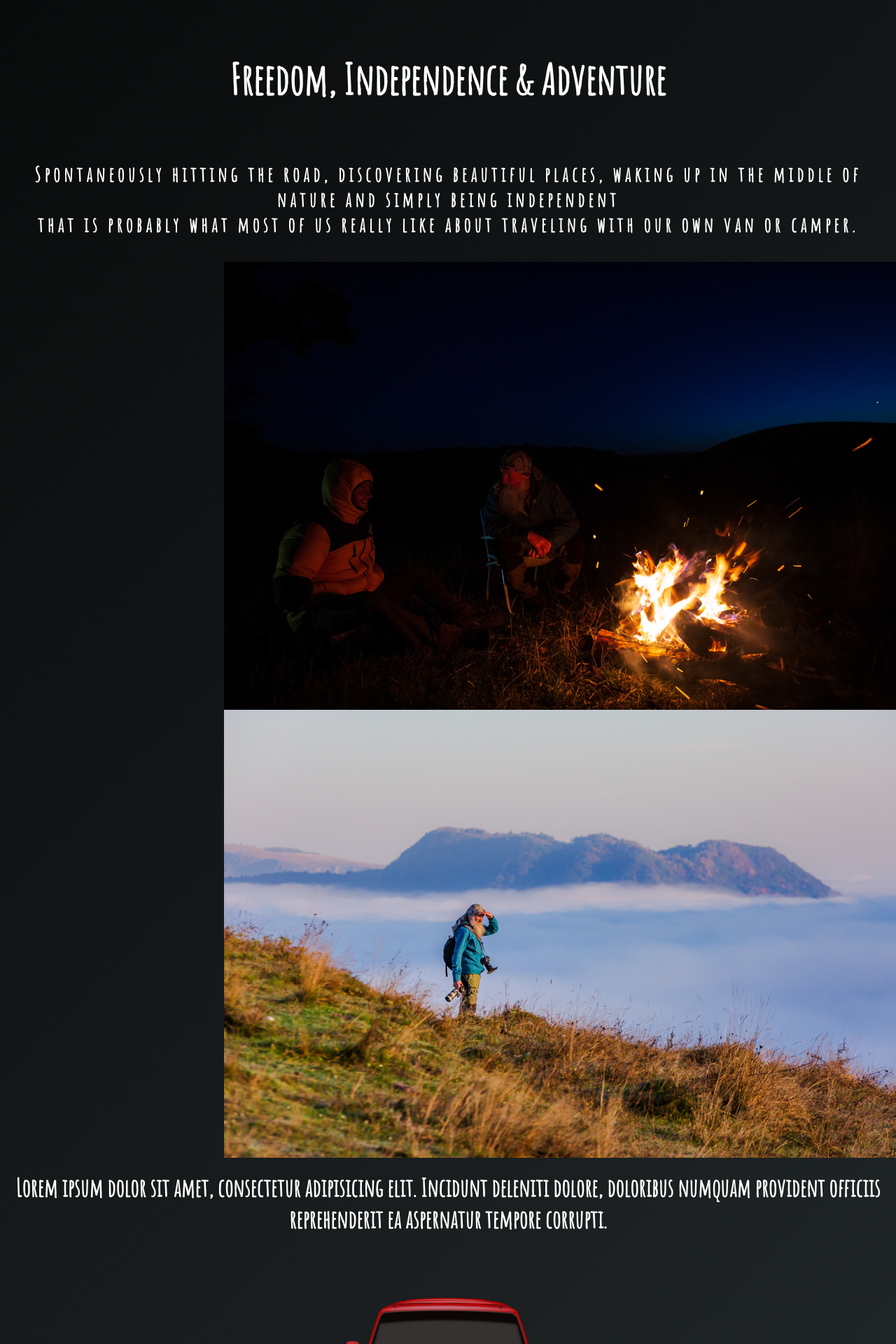
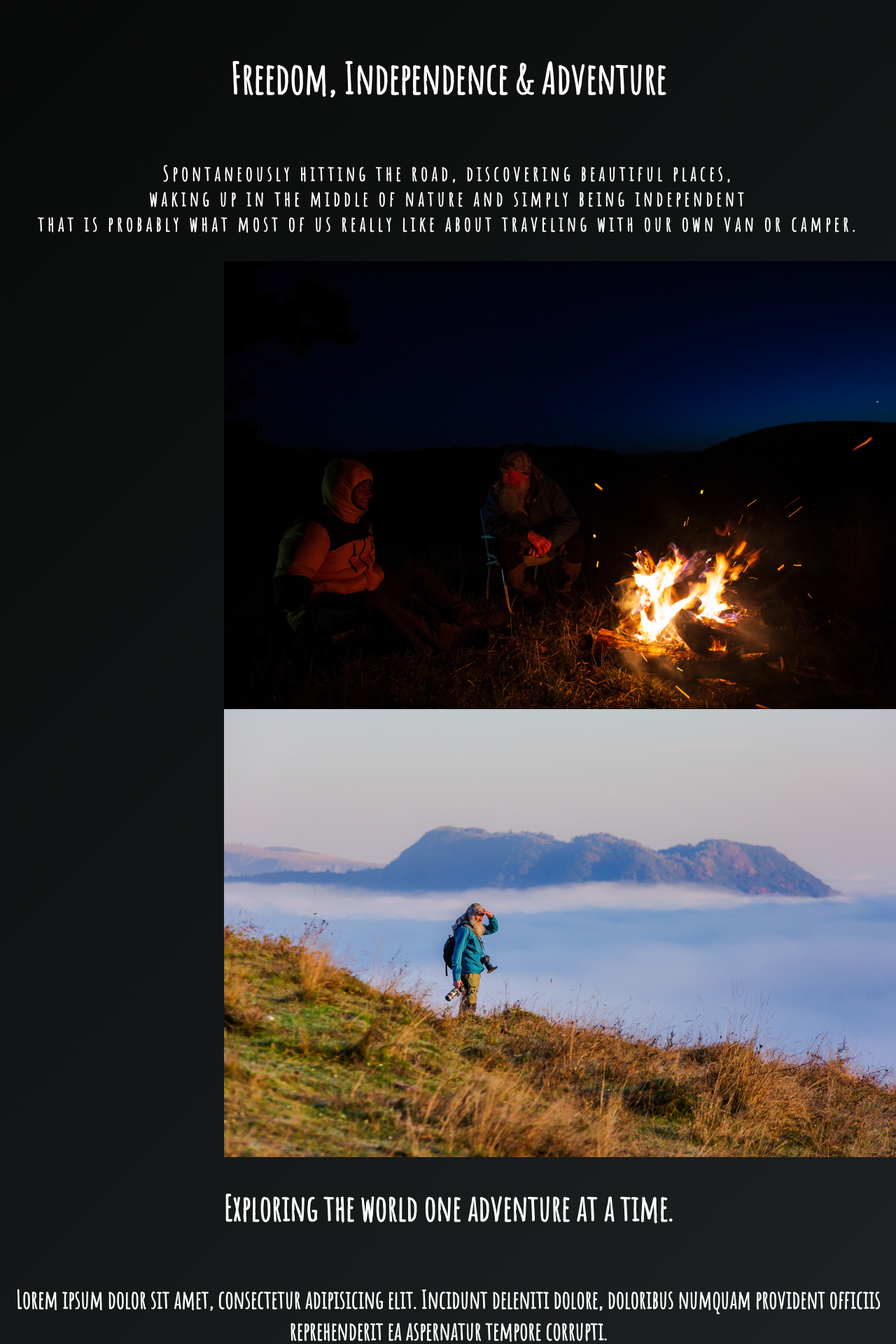
Before and after one commit to raulgruics/Mammut-campervan, a PHP site: page /Blog.html in a window 1280 px wide. Shown: the part 3480-5400 px from the top of the page at 70% size. Run offline with PHP 8.4, Linux system fonts and the light colour scheme; some libraries are stand-ins or nearby versions; some web fonts are replaced.

Commit message:
updating blog page

```diff
--- a/Blog.css
+++ b/Blog.css
@@ -87,15 +87,6 @@ nav {
   padding: 25em 0;
   box-shadow: 0 0 10px 5px;
 }
-/*Lines ===================*/
-.lines{
-  display: flex;
-  justify-content: center;
-  width: 1563px;
-  height:1px;
-  background: #fff;
-}
-
 /* Middle sections starts here =================
 ====================================*/
 
@@ -273,6 +264,12 @@ nav {
   padding: 10px;
   letter-spacing: 5px;
 }
+.h2-title2 {
+  font-family: "Amatic SC", cursive;
+  font-size: 50px;
+  font-weight: bold;
+  color: white;
+}
 /*images-block-camping-spots=============================
 ====================================*/
 
@@ -291,7 +288,7 @@ justify-content: flex-end;
   font-weight: bold;
   font-size: 35px;
   color: white;
-  margin: 20px;
+  margin-bottom:50px;
 }
 /* UL-block middle section ( Mammutas Specifications  ) ===========================*/
 .van-picture {
@@ -340,7 +337,7 @@ li {
   color: rgb(246, 242, 242);
   text-transform: uppercase;
 }
-h1 {
+h4 {
   font-family: "Amatic SC", cursive;
   text-transform: uppercase;
   font-size: 35px;
--- a/Blog.html
+++ b/Blog.html
@@ -105,27 +105,34 @@
                     <a href="" class="a-blocks-readmore">Read More</a>
             </div>
         </section>
+
+        <h2 class="camping-spots-title">Camping Spots</h2>
+
 <section class="middle-section-camping">
-    <h2 class="camping-spots-title">Camping Spots</h2>
-    <div class="lines"></div>
+
+
     <div class="camping-spots-p-div">
         <h3 class="h3-title">Freedom, Independence & Adventure</h3>
-    <p class="camping-spots-p">Spontaneously hitting the road, discovering beautiful places, waking up in the middle of nature and simply being
+    <p class="camping-spots-p">Spontaneously hitting the road, discovering beautiful places,<br> waking up in the middle of nature and simply being
     independent <br> that is probably what most of us really like about traveling with our own van or camper.</p>
 </div>
 <div class="camping-img-block1">
         <img src="././romaniatrip/friends.jpg" alt="friends">
         <img src="././romaniatrip/friends1.jpg" alt="friends2">
     </div>
+    <h2 class="h2-title2">Exploring the world one adventure at a time.</h2>
     <p class="img-camp-p">Lorem ipsum dolor sit amet, consectetur adipisicing elit. Incidunt deleniti dolore, doloribus numquam provident officiis reprehenderit ea aspernatur tempore corrupti.</p>
-
+    <div class="camping-img-block1">
+        <img src="././romaniatrip/caini.jpg" alt="friends">
+        <img src="././romaniatrip/sighisoara.jpg" alt="friends2">
+    </div>
 </section>
         <section class="middle-section">
             <div class="block1">
 
                 <div class="logo-header">
                     <img src="images/van.png.png" class="van-picture">
-                    <h1> Click  below to see Mammutas specifications !</h1>
+                    <h4> Click  below to see Mammutas specifications !</h1>
                 </div>
 
            <button type="submit" class="spec" id="Spec-button" onclick="showHide()" >Show / Hide  Specs</button>
```
